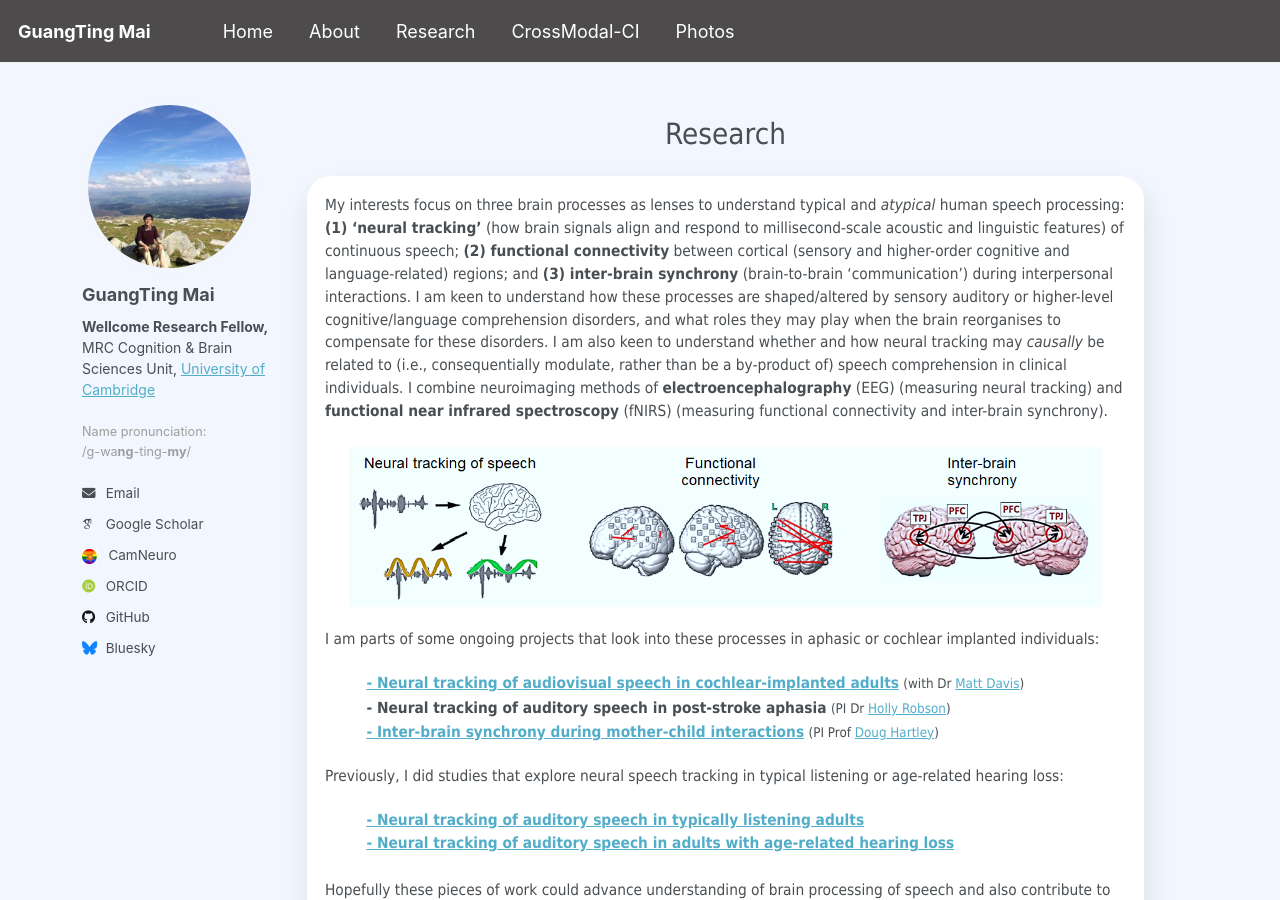
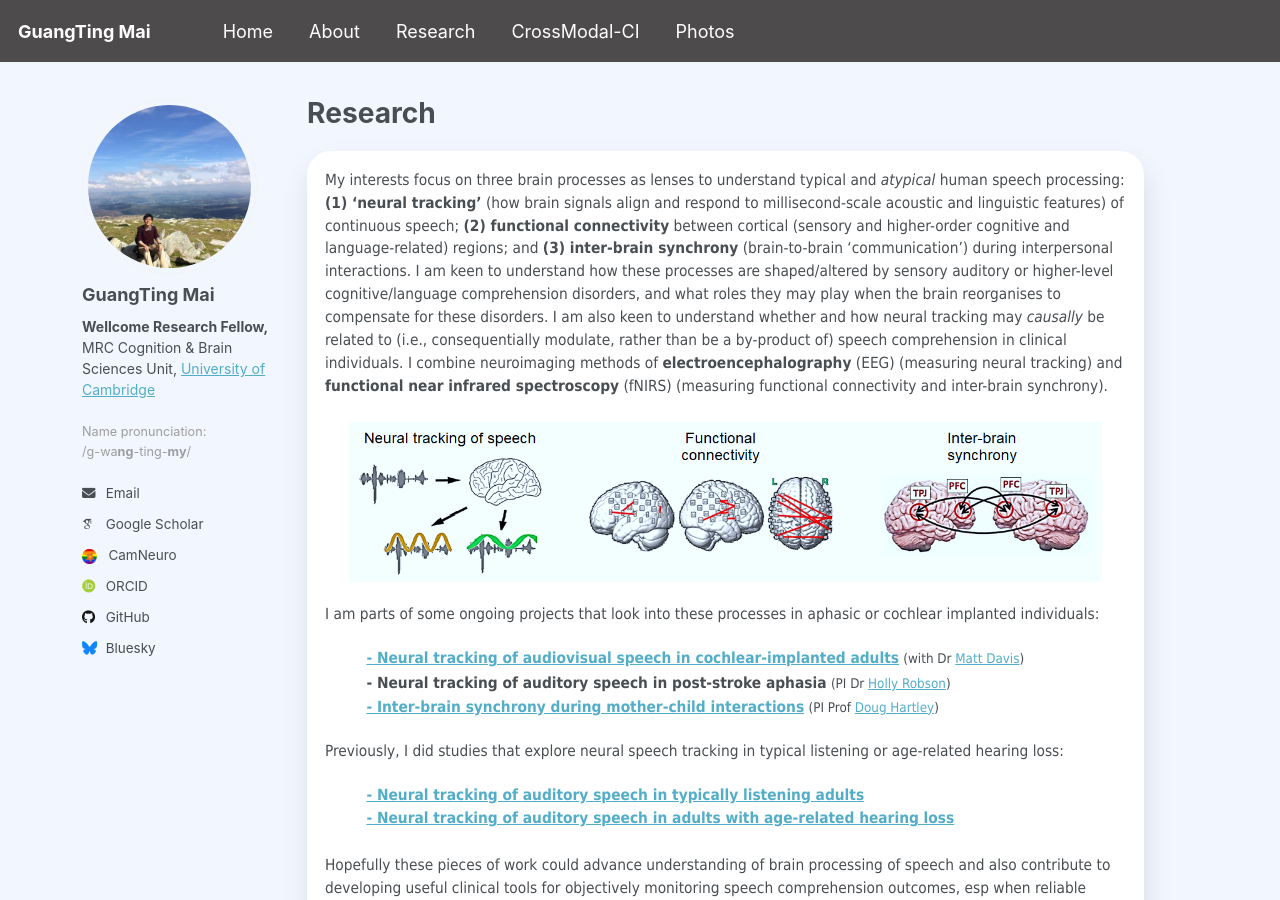
Before and after one commit to guangtingmai/guangtingmai.github.io, a Jekyll site: the page built from _pages/research.html, in a window 1280 px wide and 900 px high. Built offline with Jekyll 4.4.1, drawn with Linux system fonts in a browser that asks for light colours; some web fonts are replaced.

Commit message:
Update research.html

```diff
--- a/_pages/research.html
+++ b/_pages/research.html
@@ -1,10 +1,9 @@
 ---
 layout: archive
-title: ""
+title: "Research"
 permalink: /research/
 author_profile: true
 ---
-<p align="center"><span style="font-size: 22pt;font-family: Tahoma;line-height: 1.2;display: block">Research</span></p>
 <p><div class="white-frame"><span style="font-size: 11.5pt;font-family: Tahoma;line-height: 1.5;display: block;margin-bottom: 0.01vh">My interests focus on three brain processes as lenses to
   understand typical and <i>atypical</i> human speech processing: <strong>(1) ‘neural tracking’</strong> (how brain signals align and respond to millisecond-scale acoustic
   and linguistic features) of continuous speech; <strong>(2) functional connectivity</strong> between cortical (sensory and higher-order cognitive and
```
